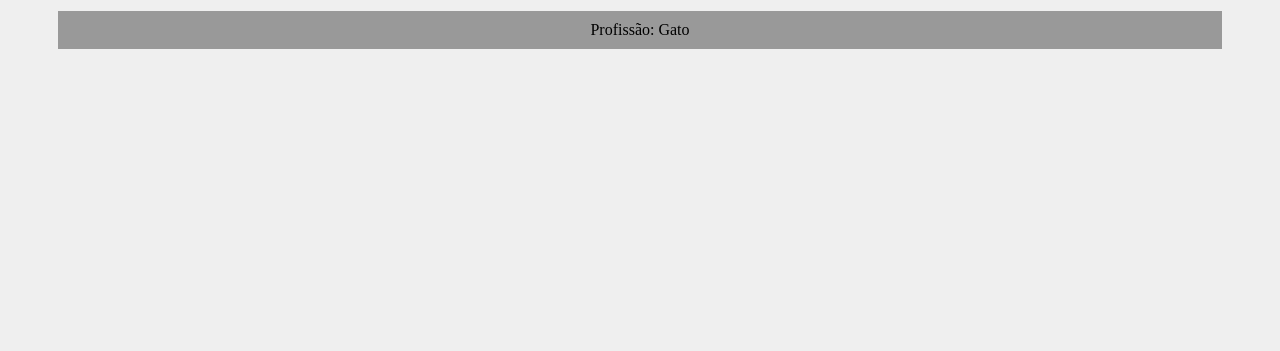
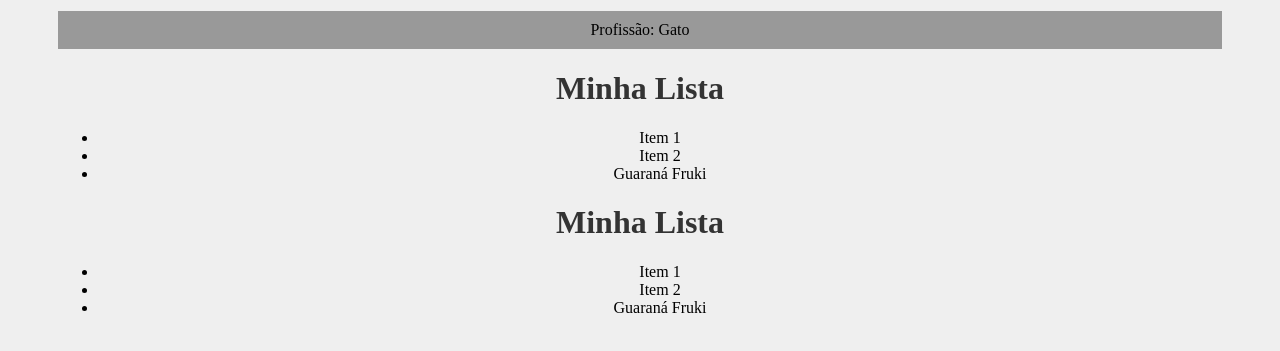
Before and after one commit to vine96/concepts-react, a React (Create React App) app: page / in a window 1280 px wide. Shown: the part 1489-1840 px from the top of the page. Before the commit the page ends 1612 px from the top, so only its background shows below. Built offline with nearby package versions, Linux system fonts and the light colour scheme.

Commit message:
Fragmentos

```diff
--- a/src/App.js
+++ b/src/App.js
@@ -3,6 +3,7 @@
 import Phrase from './components/Phrase';
 import SayMyName from './components/SayMyName';
 import Person from './components/Person';
+import List from './components/List';
 
 function App() {
 
@@ -35,6 +36,8 @@
       <SayMyName name="Pedro"/>
       <SayMyName name={namePerson}/>
       <Person photo={url} name={namePerson} occupation={occupation} age={age}/>
+      <List/>
+      <List/>
     </div>
   );
 }
--- /dev/null
+++ b/src/components/Item.js
@@ -0,0 +1,9 @@
+function Item(props){
+    return(
+        <>
+            <li>{props.brand}</li>
+        </>
+    )
+}
+
+export default Item
--- /dev/null
+++ b/src/components/List.js
@@ -0,0 +1,16 @@
+import Item from "./Item"
+
+function List(){
+    return(
+        <>
+        <h1>Minha Lista</h1>
+        <ul>
+            <li>Item 1</li>
+            <li>Item 2</li>
+            <Item brand="Guaraná Fruki"/>
+        </ul>
+        </>
+    )
+}
+
+export default List
--- a/src/index.css
+++ b/src/index.css
@@ -1,6 +1,7 @@
 body{
   padding: 50px;
   background-color: #efefef;
+  padding-bottom: 500px;
 }
 
 h1{
```
